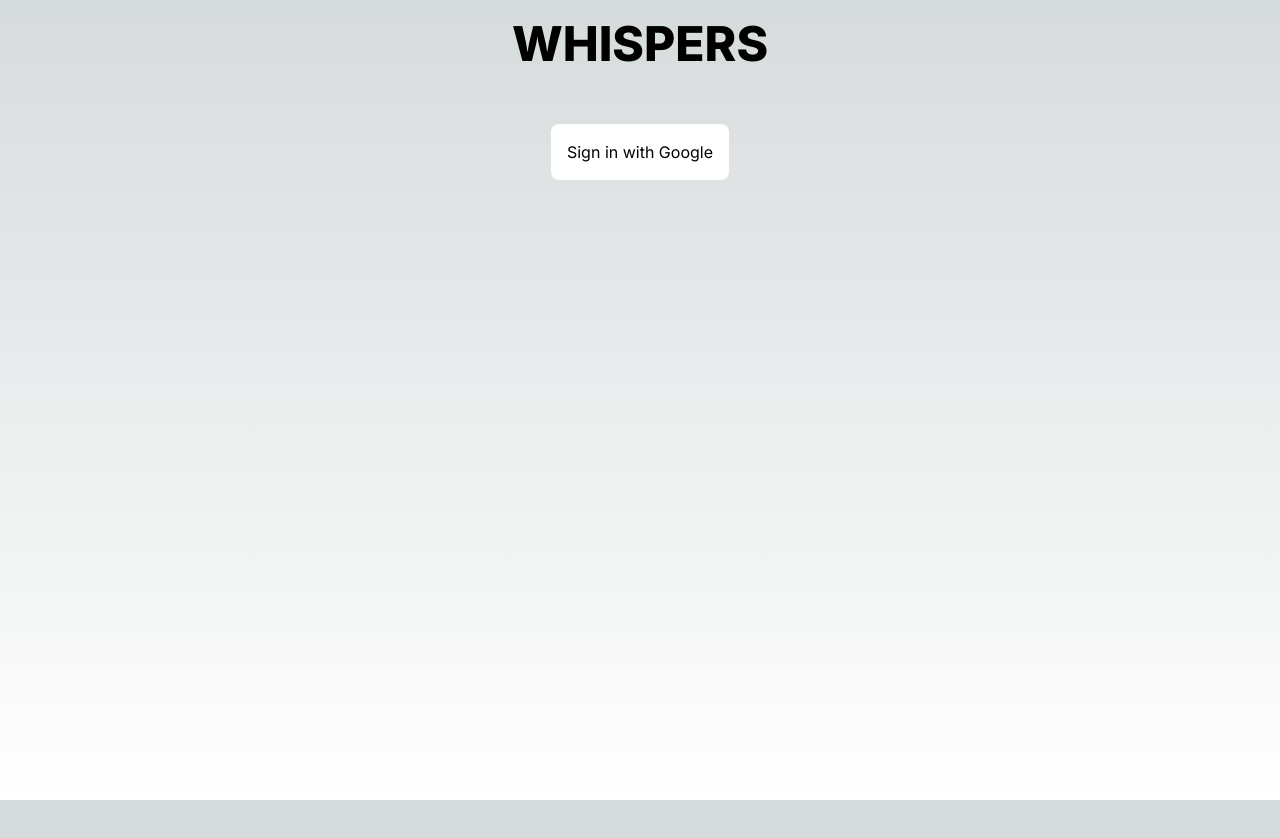
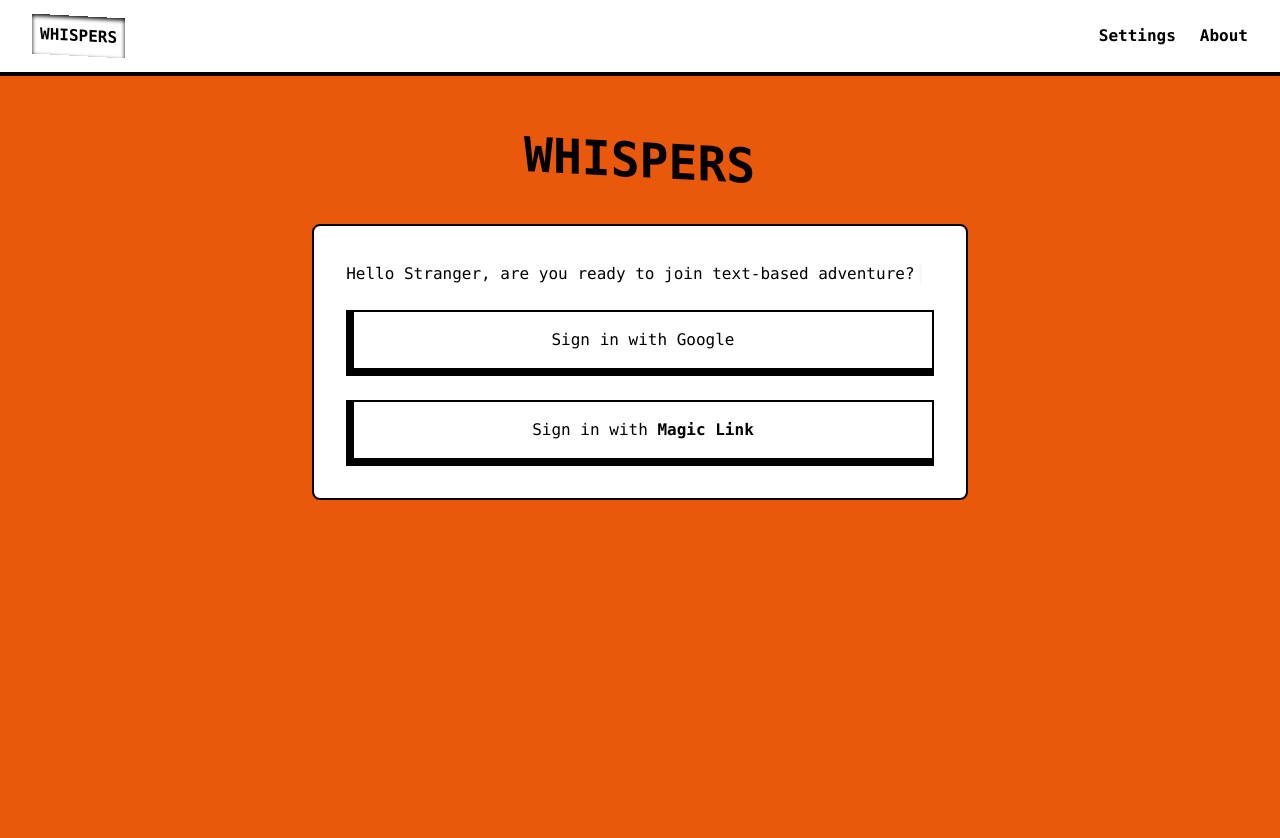
Before and after one commit to miamiultras/whispers, a Next.js app: page / in a window 1280 px wide. Shown: the top 838 px of the page. Before the commit the page ends 800 px from the top, so only its background shows below. Built offline with nearby package versions, Linux system fonts and the light colour scheme; no server answers.

Commit message:
revamp homepage and refactor sign in

```diff
--- a/app/components/SignIn.tsx
+++ b/app/components/SignIn.tsx
@@ -1,15 +1,28 @@
 "use client";
 import { signIn } from "next-auth/react";
+import TypewriterText from "./TypewriterText";
 
 function SignIn() {
   return (
+    <div className="bg-white p-8 border-2 border-black rounded-lg flex flex-col justify-between gap-6">
+      <h2 className="text-black">
+        <TypewriterText text="Hello Stranger, are you ready to join text-based adventure?" />
+      </h2>
       <button
         onClick={() => signIn("google")}
         type="button"
-      className="bg-white my-4 text-black p-4 rounded-lg"
+        className="bg-white text-black p-4 border-black border-2 border-b-8 border-l-8 skew-x-4"
       >
         Sign in with Google
       </button>
+      <button
+        onClick={() => {}}
+        type="button"
+        className="bg-white text-black p-4 border-black border-2 border-b-8 border-l-8 skew-x-4"
+      >
+        Sign in with <span className="font-extrabold">Magic Link</span>
+      </button>
+    </div>
   );
 }
 
--- a/app/layout.tsx
+++ b/app/layout.tsx
@@ -1,12 +1,14 @@
 import "./globals.css";
 import { Inter } from "next/font/google";
+
 import SessionProvider from "./components/SessionProvider";
+import Navbar from "./components/Navbar";
 
 const inter = Inter({ subsets: ["latin"] });
 
 export const metadata = {
-  title: "Create Next App",
-  description: "Generated by create next app",
+  title: "Whispers",
+  description: "Text-based game",
 };
 
 export default function RootLayout({
@@ -17,7 +19,12 @@ export default function RootLayout({
   return (
     <html lang="en">
       <SessionProvider>
-        <body className={inter.className}>{children}</body>
+        <body className={inter.className}>
+          <main className="min-h-screen min-w-full bg-orange-600 font-mono">
+            <Navbar />
+            {children}
+          </main>
+        </body>
       </SessionProvider>
     </html>
   );
--- a/app/page.tsx
+++ b/app/page.tsx
@@ -8,7 +8,7 @@ export default async function Home() {
   const session = await getServerSession(authOptions);
   return (
     <main className="flex min-h-screen flex-col items-center p-5">
-      <h1 className="text-5xl uppercase font-extrabold">whispers</h1>
+      <h1 className="text-5xl uppercase font-extrabold skew-y-3 mt-10">whispers</h1>
       <section className="mt-10">
         {session && session.user?.name ? (
           <Card userName={session.user?.name} />
```
Lines whose indentation alone changed are shown as unchanged.
